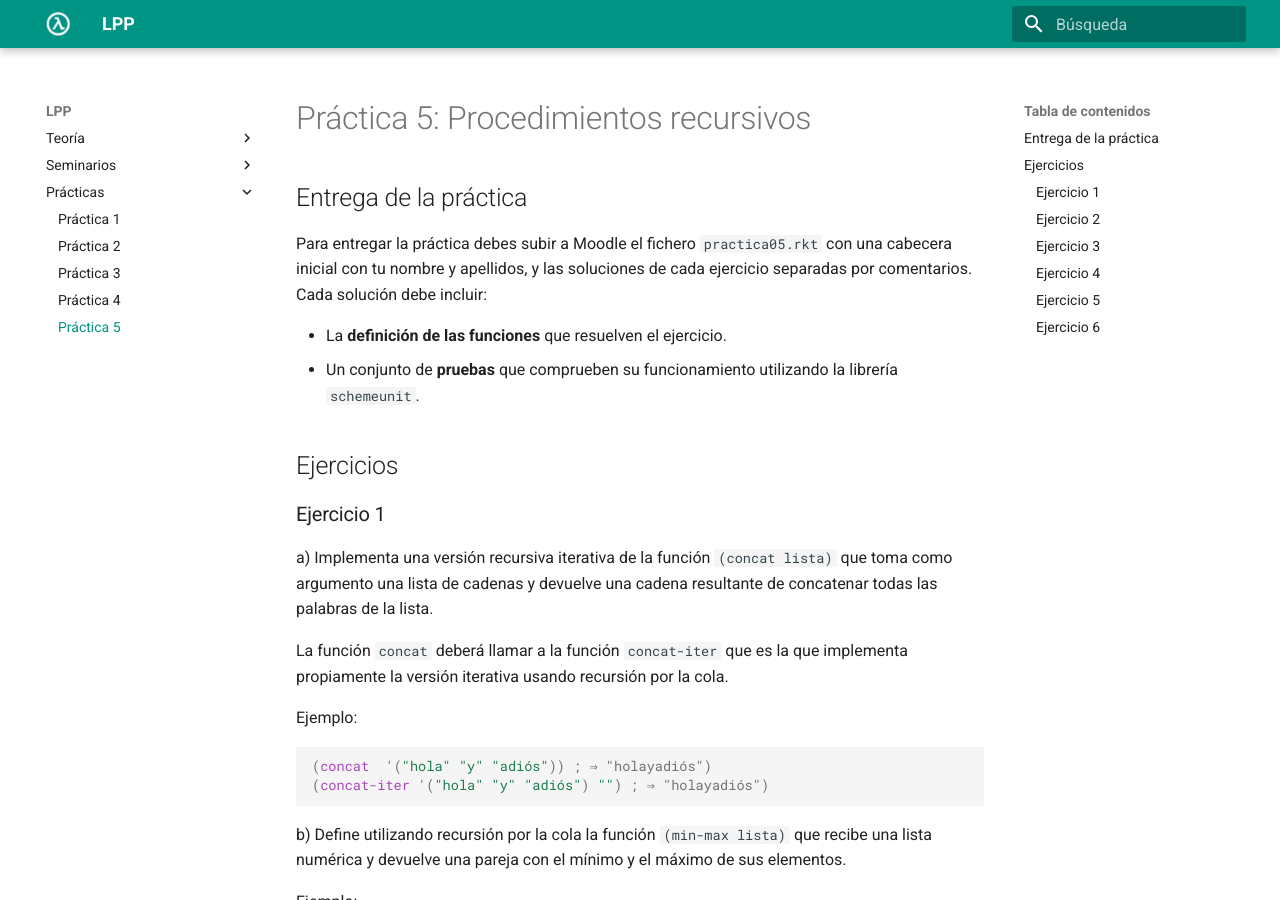
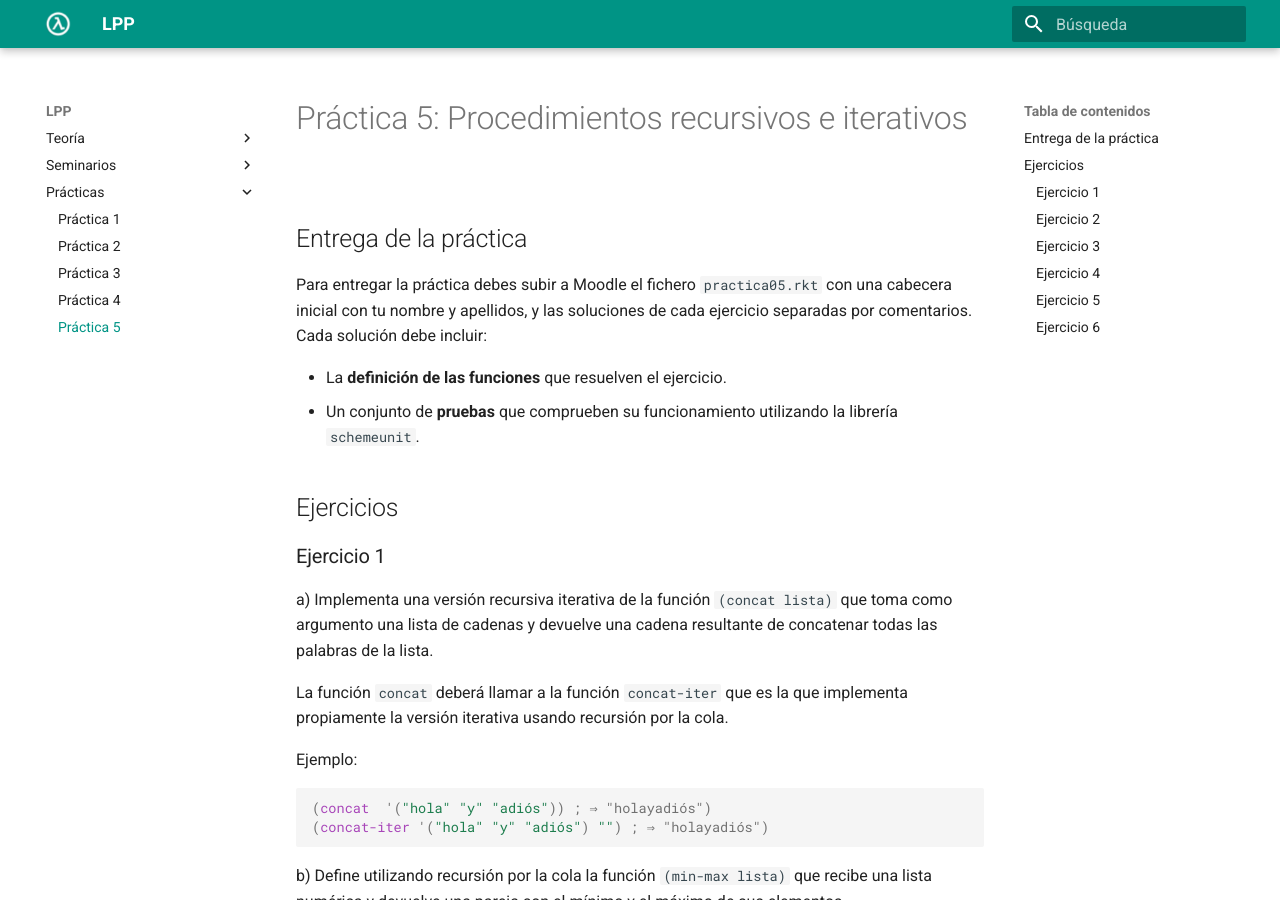
Before and after one commit to domingogallardo/apuntes-lpp, an MkDocs documentation site: the page built from docs/practicas/practica05/practica05.md, in a window 1280 px wide and 900 px high. Built offline with MkDocs 1.6.1 and Material for MkDocs 9.7.7, drawn with Linux system fonts in a browser that asks for light colours.

Commit message:
Corrección

```diff
--- a/docs/practicas/practica05/practica05.md
+++ b/docs/practicas/practica05/practica05.md
@@ -1,4 +1,4 @@
-# Práctica 5: Procedimientos recursivos
+# Práctica 5: Procedimientos recursivos e iterativos
 
 ## Entrega de la práctica
 
```
